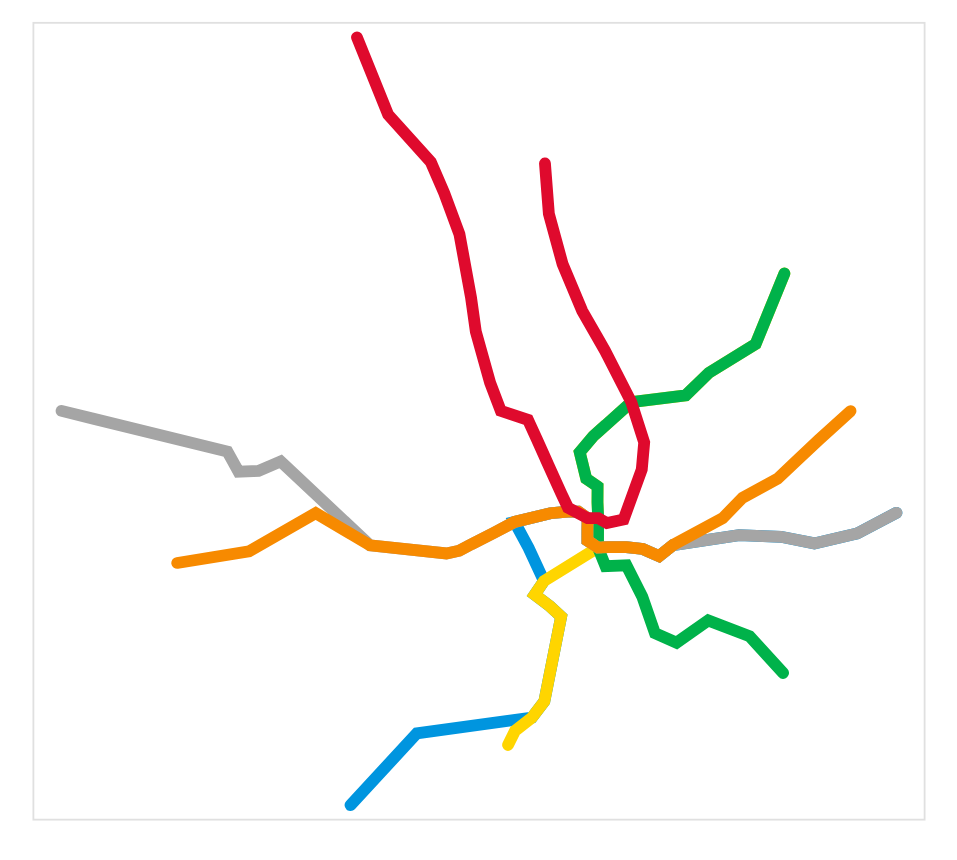
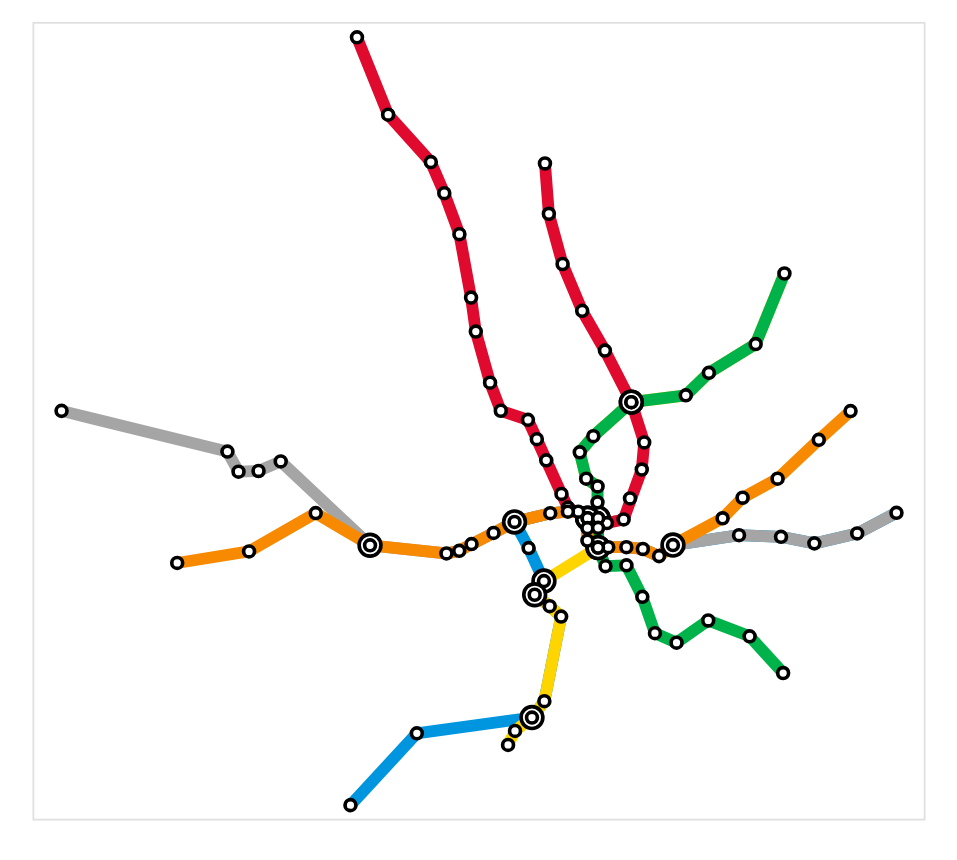
Before and after one commit to jxmorris12/dc-metro-resize, a plain HTML site: page index.html in a window 1280 px wide. Shown: the part 48-908 px from the top of the page, without its empty margins (161-1118 px from the left). Drawn offline with nearby package versions, Linux system fonts and the light colour scheme.

Commit message:
double stations

```diff
--- a/buildMap.js
+++ b/buildMap.js
@@ -12,7 +12,7 @@ var metroLineColors = {
 
 // Stations that were never provided by the API (I don't know why)
 let metroNonexistentStations = 'N05 C11';
-let showStationIcons = false;
+let showStationIcons = true;
 
 // Global variables
 let animationDuration = 12000; /* Milliseconds */
@@ -25,12 +25,12 @@ let _mapVerticalRatio = 816 / 950.0; /* Since the original map wasn't square */
 // Chart definitions
 var margin = { 'vertical': 15, 'horizontal': 30 }; /* Manual SVG padding, just in case */
 var chartWidth = 950 + margin.vertical * 2, chartHeight = (chartWidth - margin.vertical * 2) * _mapVerticalRatio + margin.horizontal * 2; /* Aspect ratio must be 1:1! */
-var mainChart;
+var mainChart, mainChartSelector;
 
 var createSvg = function() {
-  let containerSelector = 'body';
+  mainChartSelector = 'body';
   // Create main SVG
-  mainChart = d3.select(containerSelector)
+  mainChart = d3.select(mainChartSelector)
     .append('svg')
     .attr('width', chartWidth)
     .attr('height', chartHeight)
@@ -167,6 +167,16 @@ var expandLineLists = function() {
   }
 }
 
+var loadTransferStations = function() {
+  transferStations.forEach(transferStationName => {
+    let originalStation = $('[station-name^="' + transferStationName + '"]');
+    let newStation = originalStation.clone();
+    newStation.attr('class', 'large-station station');
+    console.log('add !', newStation);
+    $('svg').prepend(newStation);
+  });
+}
+
 /* This would be nicer if I knew how to build each path from coordinates using D3. Sad! */
 var drawConnectingLines = function() {
   for(let lineName in lines) {
@@ -230,6 +240,9 @@ var load = function() {
   // Load station circles
   loadStations();
 
+  // Load double circles
+  loadTransferStations();
+
   // Set starting positions
   setStartingPositions(2);
 
@@ -246,7 +259,8 @@ var load = function() {
   console.log(svgTransform);
 
   if(showStationIcons == false) {
-    $('circle > animate').remove();
+    $('circle > *').remove();
+    $('circle').css('display', 'none');
   }
 }
 
--- a/metro.css
+++ b/metro.css
@@ -4,6 +4,9 @@
   fill: white;
   stroke-width: 4px;
   r: 6;
+}
+.large-station {
+  r: 12;
 }
 .rail {
   stroke-width: 13px;
@@ -14,7 +17,6 @@ svg {
   overflow: visible;
 }
 circle {
-  display: none;
 }
 path {
   stroke-linecap: round;
```
